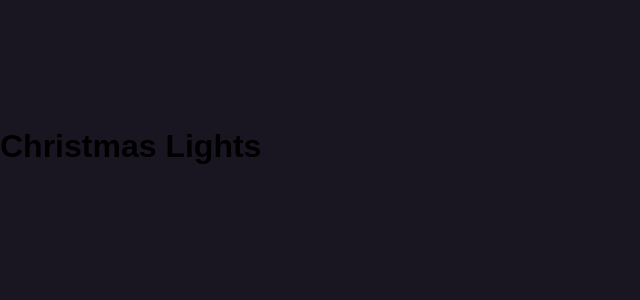
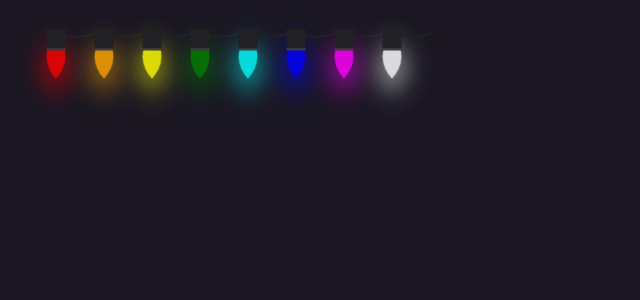
Before and after one commit to erikalbuquerque/christmas_lights, a React (Create React App) app: page / in a window 1280 px wide. Shown: the top 300 px of the page, without its empty margins (0-640 px from the left). Built offline with nearby package versions, Linux system fonts and the light colour scheme.

Commit message:
style light, pulse effect

```diff
--- a/src/App.js
+++ b/src/App.js
@@ -2,13 +2,21 @@ import React from "react";
 import GlobalStyle from "./styles/globalStyles";
 import Light from "./components/Light";
 
+import { Content } from "./styles/styles.js";
+
 const App = () => {
   return (
-    <>
+    <Content>
       <GlobalStyle />
-      <Light />
-      <h1>Christmas Lights</h1>
-    </>
+      <Light color="red" delay="1" />
+      <Light color="orange" delay="2" />
+      <Light color="yellow" delay="1" />
+      <Light color="green" delay="2" />
+      <Light color="cyan" delay="1" />
+      <Light color="blue" delay="2" />
+      <Light color="magenta" delay="1"/>
+      <Light color="white" delay="2"/>
+    </Content>
   );
 };
 
--- a/src/components/Light/index.js
+++ b/src/components/Light/index.js
@@ -1,7 +1,8 @@
 import React from "react";
 import { Content } from "./styles";
-const Light = () => {
-  return <Content></Content>;
+
+const Light = ({ color, delay }) => {
+  return <Content color={color} delay={delay}></Content>;
 };
 
 export default Light;
--- a/src/components/Light/styles.js
+++ b/src/components/Light/styles.js
@@ -1,11 +1,46 @@
-import styled from "styled-components";
+import styled, { keyframes } from "styled-components";
+
+const pulseLight = (shadow) => keyframes`
+ to {
+   box-shadow: -10px 10px 32px 3px ${shadow};
+   opacity: 1;
+ }
+`;
 
 export const Content = styled.div`
-  background-color: rgb(25, 22, 34);
-  height: 64px;
-  width: 64px;
-  padding: 32px;
-  margin: 32px;
-  border-radius: 40px 0px;
+  background: ${(props) => props.color || "#563260"};
+  width: 32px;
+  padding: 16px;
+  margin: 8px;
+  box-shadow: 0 0 0 0 transparent;
+  border-radius: 64px 0px;
   transform: rotate(-45deg);
+  animation: ${(props) => pulseLight(props.color)} 1s infinite;
+  animation-delay: ${(props) => props.delay}s;
+  opacity: 0.2;
+
+  &:after {
+    content: "";
+    height: 15px;
+    width: 15px;
+    padding: 2px;
+    background: #222;
+    position: absolute;
+    transform: rotate(45deg);
+    top: -6px;
+    left: 18px;
+    border-bottom: 2px solid #444;
+  }
+  &:before {
+    position: absolute;
+    content: "";
+    transform: rotate(45deg);
+    top: 0;
+    left: 25px;
+    position: absolute;
+    width: 50px;
+    height: 18px;
+    border-bottom: solid #222 2px;
+    border-radius: 50%;
+  }
 `;
--- /dev/null
+++ b/src/styles/styles.js
@@ -0,0 +1,7 @@
+import styled from "styled-components";
+
+export const Content = styled.div`
+  display: flex;
+  flex-direction: row;
+  padding: 32px;
+`;
```
